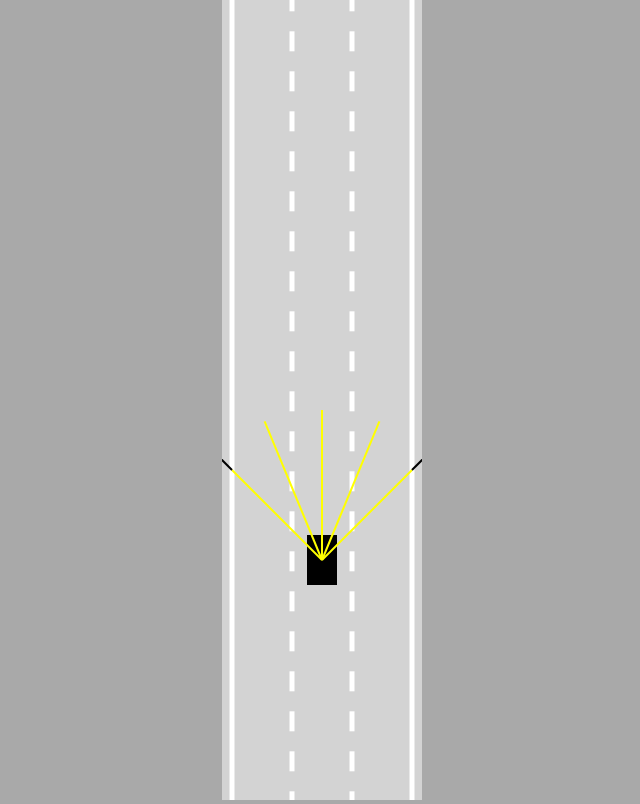
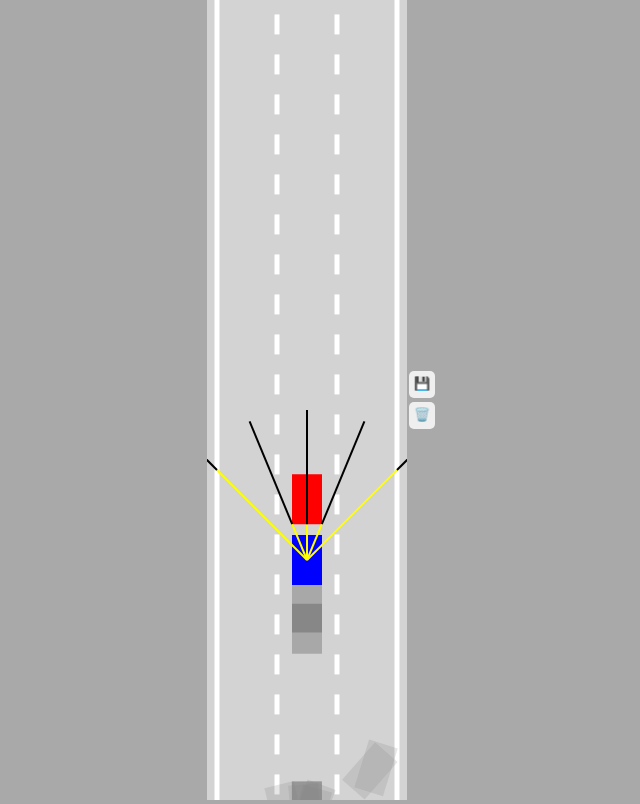
Before and after one commit to TheJeds/Car-IA, a plain HTML site: page index.html in a window 1280 px wide. Shown: the whole page, without its empty margins (318-958 px from the left). Drawn offline with Linux system fonts and the light colour scheme.

Commit message:
add Parallelization

```diff
--- a/app.js
+++ b/app.js
@@ -3,31 +3,72 @@ carroCanvas.width=200;
 
 const carroCtx = carroCanvas.getContext("2d");
 const calle = new Calle(carroCanvas.width/2,carroCanvas.width*0.9);
-const carro=new Carro(calle.getCarrilCentro(1),100,30,50,"IA");
+
+const N=100;
+const carros = generarCarros(N)
+let mejorCarro = carros[0];
+if(localStorage.getItem("mejorCerebro")){
+    for(let i=0;i<carros.length;i++){
+        carros[i].cerebro=JSON.parse(
+            localStorage.getItem("mejorCerebro"));
+        if(i!=0){
+            RedNeuronal.mutar(carros[i].cerebro,0.1);
+        }
+    }
+}
+
 const trafico = [
     new Carro(calle.getCarrilCentro(1),-100,30,50,"DUMMY",2)
 ];
 
 animacion();
 
+function guardar(){
+    localStorage.setItem("mejorCerebro",
+        JSON.stringify(mejorCarro.cerebro));
+}
+
+function descartar(){
+    localStorage.removeItem("mejorCerebro");
+}
+
+function generarCarros(N){
+    const carros=[];
+    for(let i=1;i<=N;i++){
+        carros.push(new Carro(calle.getCarrilCentro(1),100,30,50,"IA"));
+    }
+    return carros;
+}
+
 function animacion(){
 
     for(let i = 0; i < trafico.length; i++){
         trafico[i].actualizar(calle.bordes,[]);
     }
+    for(let i=0;i<carros.length;i++){
+        carros[i].actualizar(calle.bordes,trafico);
+    }
 
-    carro.actualizar(calle.bordes,trafico);
+    mejorCarro=carros.find(
+        c=>c.y==Math.min(
+            ...carros.map(c=>c.y)
+        ));
 
     carroCanvas.height=window.innerHeight;
 
     carroCtx.save();
-    carroCtx.translate(0,-carro.y+carroCanvas.height*0.7);
+    carroCtx.translate(0,-mejorCarro.y+carroCanvas.height*0.7);
 
     calle.dibujar(carroCtx);
     for(let i=0; i<trafico.length;i++){
         trafico[i].dibujar(carroCtx, "red");
     }
-    carro.dibujar(carroCtx, "black");
+    carroCtx.globalAlpha=0.2;
+    for(let i=0;i<carros.length;i++){
+        carros[i].dibujar(carroCtx, "black");
+    }
+    carroCtx.globalAlpha=1;
+    mejorCarro.dibujar(carroCtx,"blue",true);
 
     carroCtx.restore();
     requestAnimationFrame(animacion);
--- a/carro.js
+++ b/carro.js
@@ -123,7 +123,7 @@ class Carro{
         this.y-=Math.cos(this.angulo)*this.velocidad;
     }
 
-    dibujar(ctx, color){
+    dibujar(ctx, color, dibujarSensor=false){
 
         if(this.choque){
             ctx.fillStyle="gray";
@@ -138,7 +138,7 @@ class Carro{
         }
         ctx.fill();
 
-        if(this.sensor){
+        if(this.sensor && dibujarSensor){
             this.sensor.dibujar(ctx);
         }
     }
--- a/css/estilo.css
+++ b/css/estilo.css
@@ -2,8 +2,28 @@ body{
     margin:0;
     background:darkgray;
     overflow:hidden;
-    text-align:center;
+    display: flex;
+    justify-content: center;
+    align-items: center;
 }
+
+#botones{
+    display: flex;
+    flex-direction: column;
+}
+
+button{
+    border: none;
+    border-radius: 5px;
+    padding: 5px 5px 7px 5px;
+    margin: 2px;
+    cursor: pointer;
+}
+
+button:hover{
+    background:blue;
+}
+
 #carroCanvas{
     background:lightgray;
 }
--- a/index.html
+++ b/index.html
@@ -9,6 +9,10 @@
 </head>
 <body>
     <canvas id="carroCanvas"></canvas>
+    <div id="botones">
+        <button onclick="guardar()">💾</button>
+        <button onclick="descartar()">🗑️</button>
+    </div>
     <script src="redNeuronal.js"></script>
     <script src="sensor.js"></script>
     <script src="apoyo.js"></script>
--- a/redNeuronal.js
+++ b/redNeuronal.js
@@ -16,6 +16,27 @@ class RedNeuronal{
                 salidas,red.niveles[i]);
         }
         return salidas;
+    }
+
+    static mutar(red,cantidad=1){
+        red.niveles.forEach(nivel => {
+            for(let i=0;i<nivel.biases.length;i++){
+                nivel.biases[i]=interLin(
+                    nivel.biases[i],
+                    Math.random()*2-1,
+                    cantidad
+                )
+            }
+            for(let i=0;i<nivel.weights.length;i++){
+                for(let j=0;j<nivel.weights[i].length;j++){
+                    nivel.weights[i][j]=interLin(
+                        nivel.weights[i][j],
+                        Math.random()*2-1,
+                        cantidad
+                    )
+                }
+            }
+        });
     }
 }
 
```
